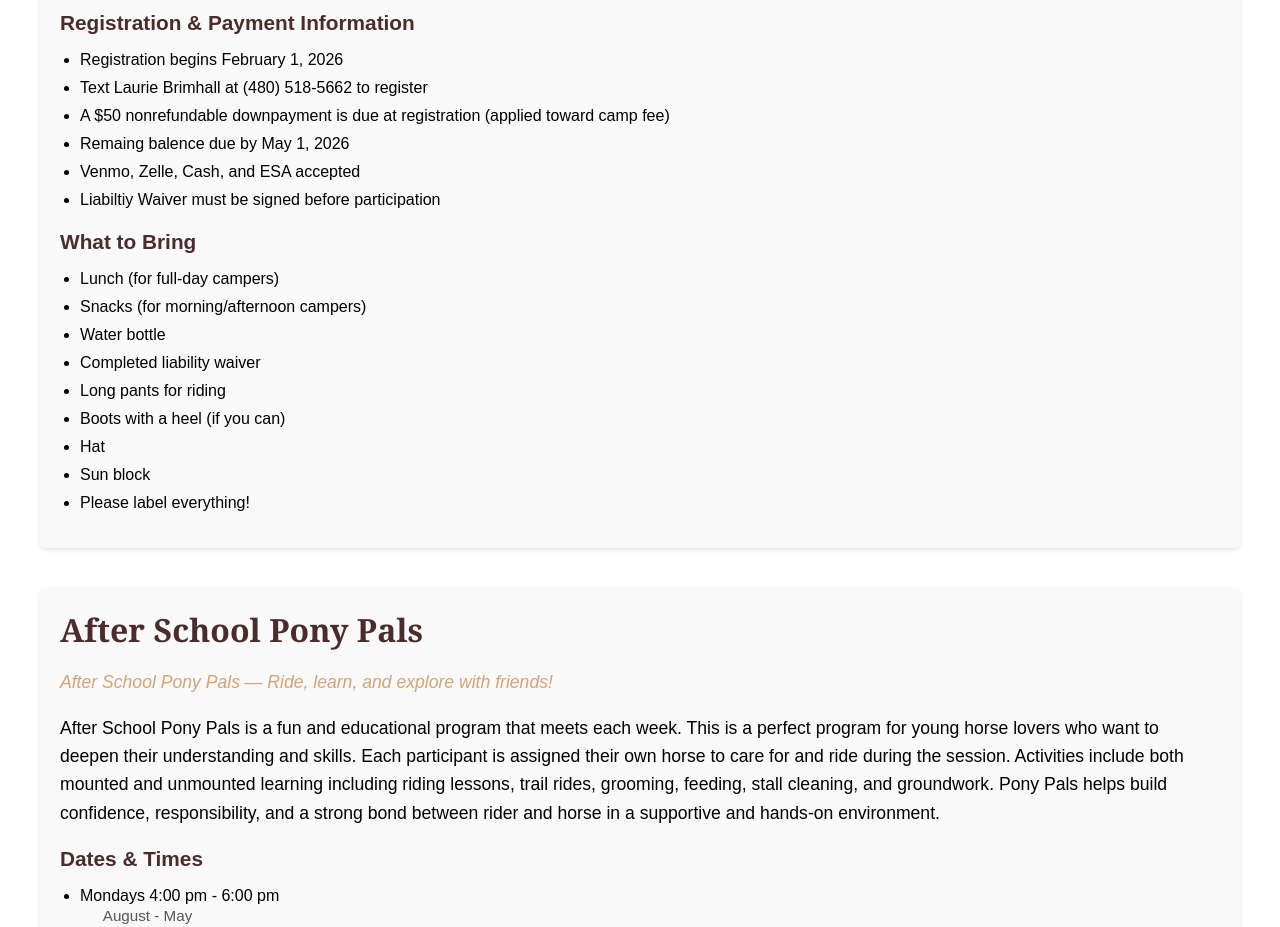
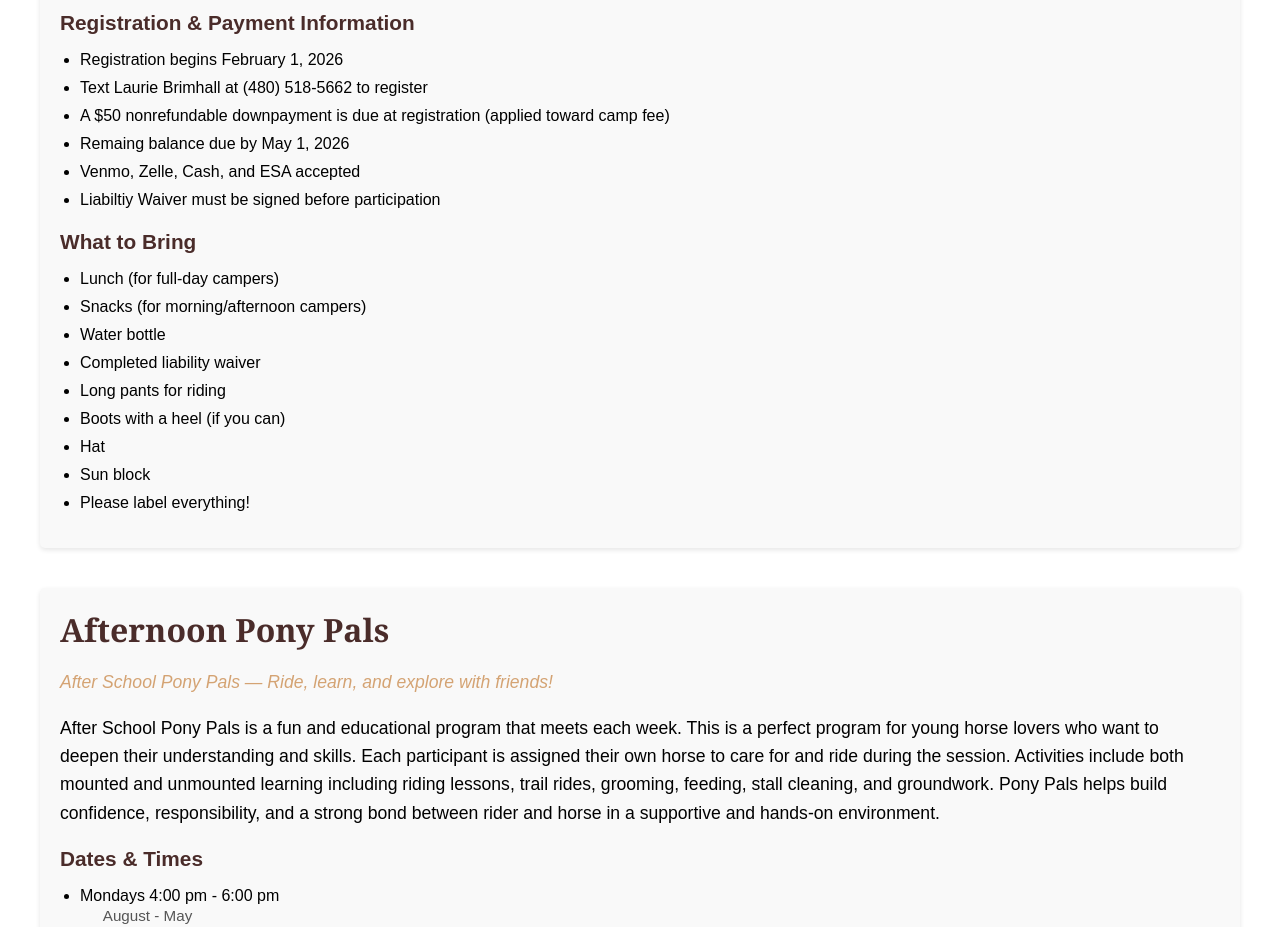
Before and after one commit to harrisonoakess/SCEEP, a React (Create React App) app in the folder client/: page /programs in a window 1280 px wide. Shown: the part 2440-3367 px from the top of the page. Built offline with nearby package versions, Linux system fonts and the light colour scheme.

Commit message:
wording fix

```diff
--- a/client/src/pages/Programs.js
+++ b/client/src/pages/Programs.js
@@ -234,7 +234,7 @@ const Programs = () => {
           "Registration begins February 1, 2026",
           "Text Laurie Brimhall at (480) 518-5662 to register",
           "A $50 nonrefundable downpayment is due at registration (applied toward camp fee)",
-          "Remaing balence due by May 1, 2026",
+          "Remaing balance due by May 1, 2026",
           "Venmo, Zelle, Cash, and ESA accepted",
           "Liabiltiy Waiver must be signed before participation",
         ]}
@@ -253,7 +253,7 @@ const Programs = () => {
 
       <ProgramSection
         id="pony-pals"
-        title="After School Pony Pals"
+        title="Afternoon Pony Pals"
         tagline="After School Pony Pals — Ride, learn, and explore with friends!"
         description="After School Pony Pals is a fun and educational program that meets each week. This is a perfect program for young horse lovers who want to deepen their understanding and skills. Each participant is assigned their own horse to care for and ride during the session. Activities include both mounted and unmounted learning including riding lessons, trail rides, grooming, feeding, stall cleaning, and groundwork. Pony Pals helps build confidence, responsibility, and a strong bond between rider and horse in a supportive and hands-on environment."
         dates={[
```
